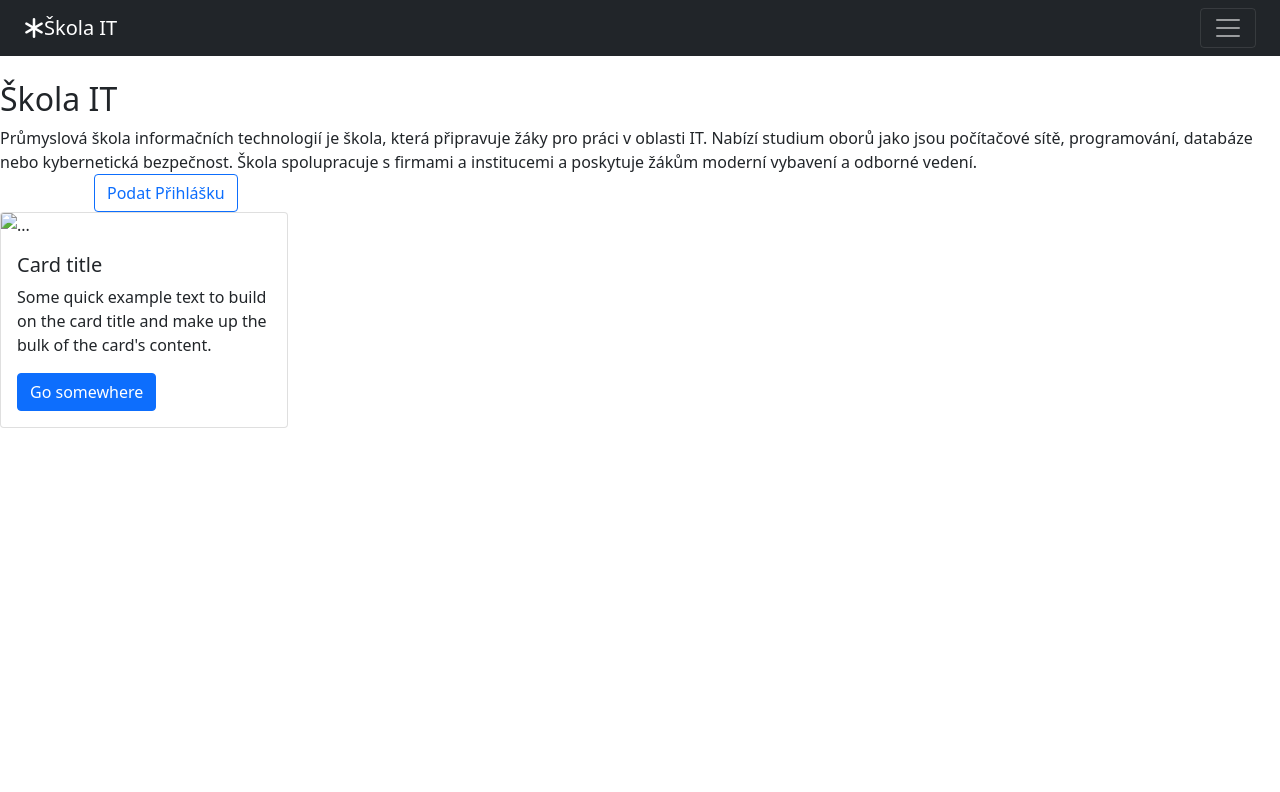
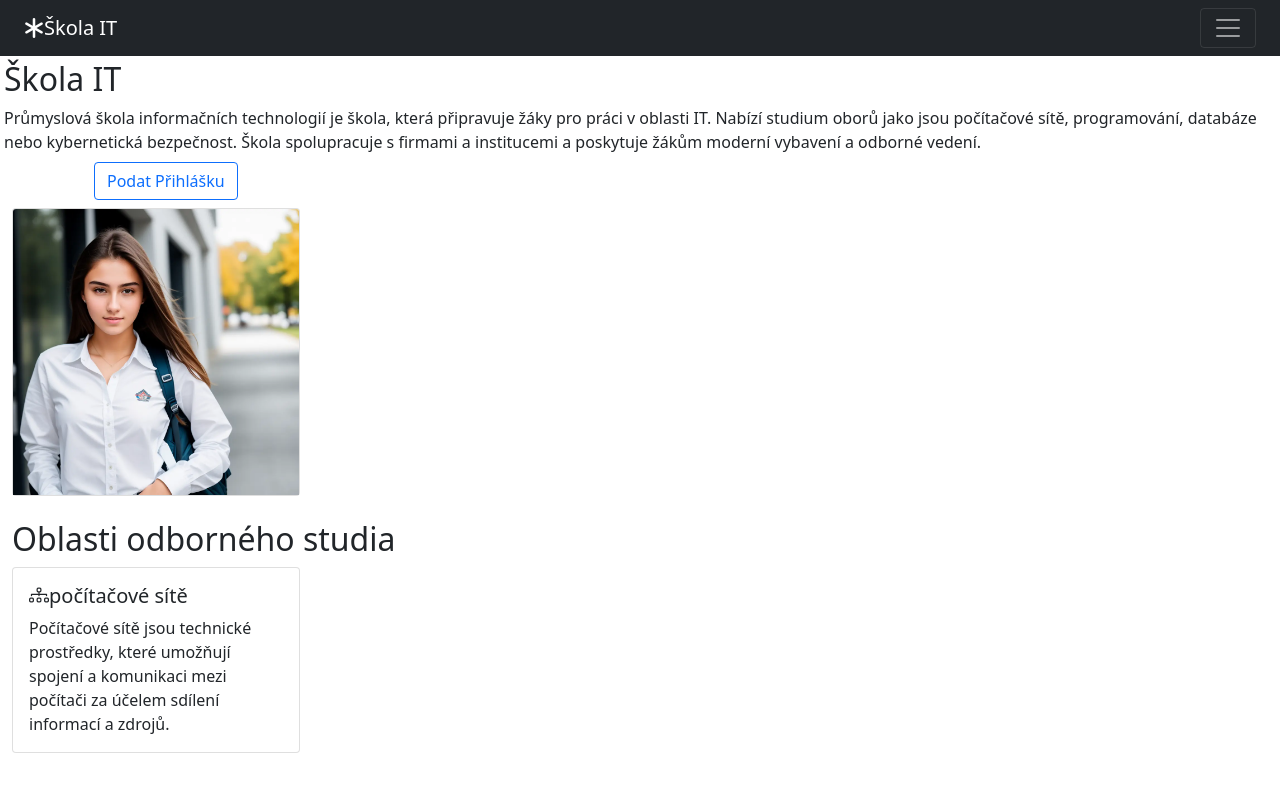
Before and after one commit to pslib-cz/2022-p1a-web-bootstrap-responsivity-josefzbehlik, a plain HTML site: page index.html in a window 1280 px wide. Drawn offline with nearby package versions, Linux system fonts and the light colour scheme.

Commit message:
mfmdsednnd

```diff
--- a/index.html
+++ b/index.html
@@ -25,21 +25,31 @@
         </div>
       </nav>
 
-<br>
+<div class="m-1">
       <h2>Škola IT</h2>
       <a>Průmyslová škola informačních technologií je škola, která připravuje žáky pro práci v oblasti IT. Nabízí studium oborů jako jsou počítačové sítě, programování, databáze nebo kybernetická bezpečnost. Škola spolupracuje s firmami a institucemi a poskytuje žákům moderní vybavení a odborné vedení.</a>
-
+      <div class="m-2">
       <div class="container">
       <button type="button" class="btn btn-outline-primary">Podat Přihlášku</button>
 </div>
+<div class="m-2"></div>
+
+    <div class="card" style="width: 18rem;">
+        <img src="./assets/images/student.webp" class="card-img-top" alt="...">
+      </div>
+
+<div class="m-4"></div>
+
+<h2>Oblasti odborného studia</h2>
 
 
-    <div class="card" style="width: 18rem;">
-        <img src="..." class="card-img-top" alt="...">
+
+
+      <div class="card" style="width: 18rem;">
         <div class="card-body">
-          <h5 class="card-title">Card title</h5>
-          <p class="card-text">Some quick example text to build on the card title and make up the bulk of the card's content.</p>
-          <a href="#" class="btn btn-primary">Go somewhere</a>
+          <h5 class="card-title bi bi-diagram-3">počítačové sítě</h5>
+          <p class="card-text">Počítačové sítě jsou technické prostředky, které umožňují spojení a komunikaci mezi počítači za účelem sdílení informací a zdrojů.
+        </p>
         </div>
       </div>
 
@@ -50,7 +60,5 @@
 
 
 
-
-
 </body>
 </html>
```
